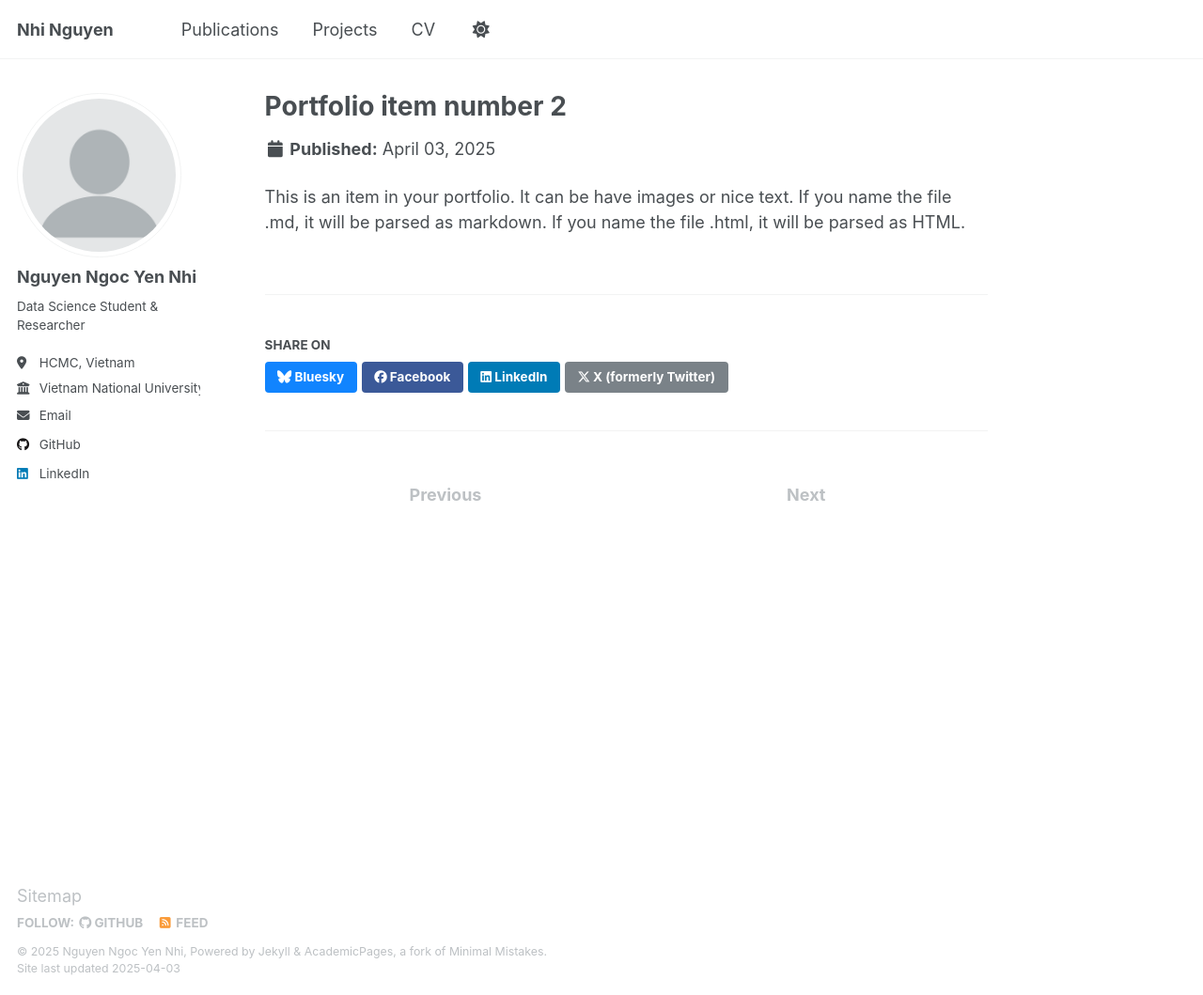
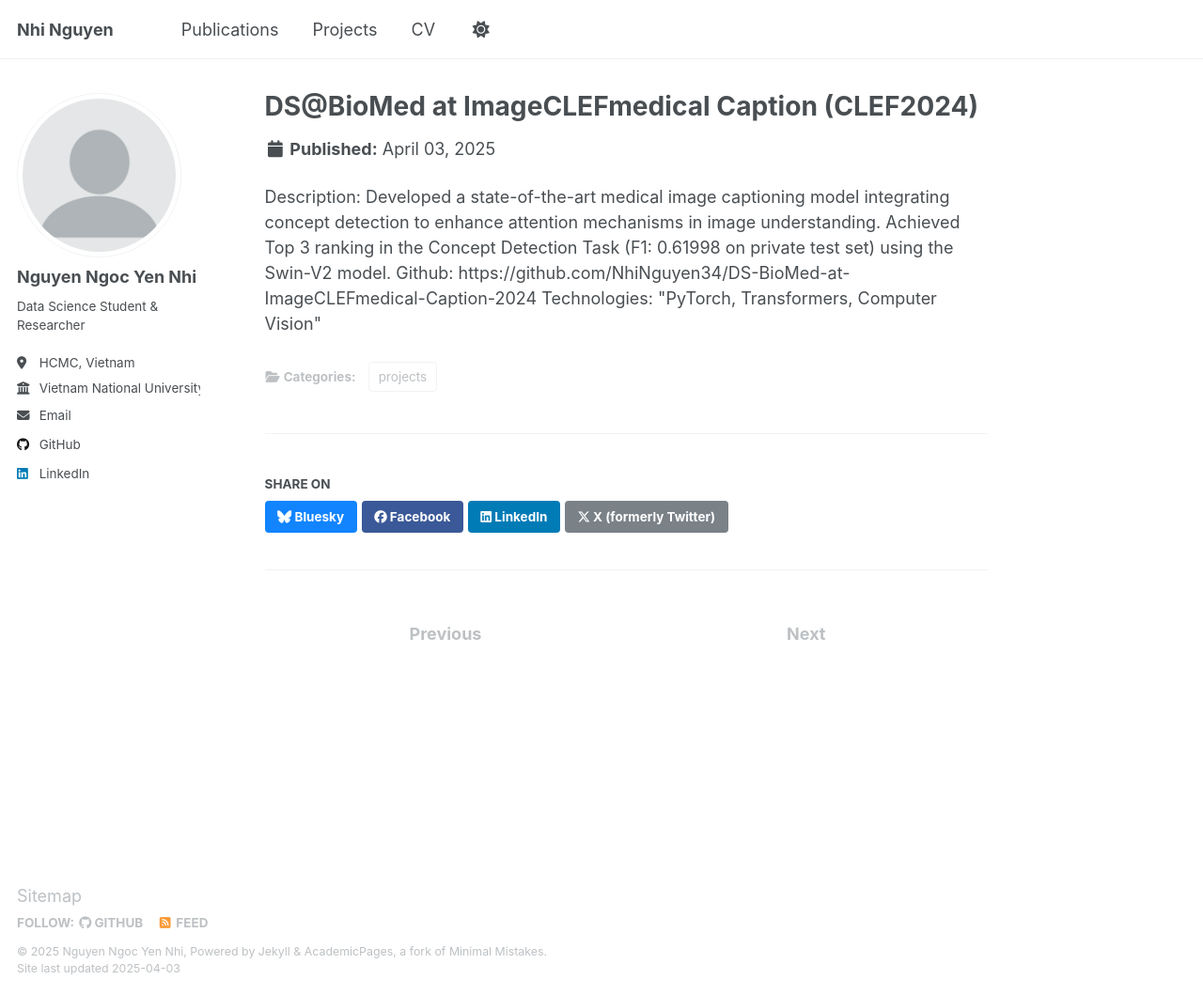
Before and after one commit to dalietnguyen342/dalietnguyen342.github.io, a Jekyll site: the page built from _portfolio/portfolio-2.html, in a window 1280 px wide and 1059 px high. Shown: the whole window at 94% size. Built offline with Jekyll 4.4.1, drawn with Linux system fonts in a browser that asks for light colours.

Commit message:
Update portfolio-2.html

```diff
--- a/_portfolio/portfolio-2.html
+++ b/_portfolio/portfolio-2.html
@@ -1,7 +1,11 @@
 ---
-title: "Portfolio item number 2"
-excerpt: "Short description of portfolio item number 2 <br/><img src='/images/500x300.png'>"
+title: "DS@BioMed at ImageCLEFmedical Caption (CLEF2024)"
 collection: portfolio
+category: projects
+excerpt: "Developed a state-of-the-art medical image captioning model integrating concept detection to enhance attention mechanisms, achieving a Top 3 ranking in the challenge."
 ---
+Description: Developed a state-of-the-art medical image captioning model integrating concept detection to enhance attention mechanisms in image understanding. Achieved Top 3 ranking in the Concept Detection Task (F1: 0.61998 on private test set) using the Swin-V2 model.
 
-This is an item in your portfolio. It can be have images or nice text. If you name the file .md, it will be parsed as markdown. If you name the file .html, it will be parsed as HTML.
+Github: https://github.com/NhiNguyen34/DS-BioMed-at-ImageCLEFmedical-Caption-2024
+
+Technologies: "PyTorch, Transformers, Computer Vision"
```
